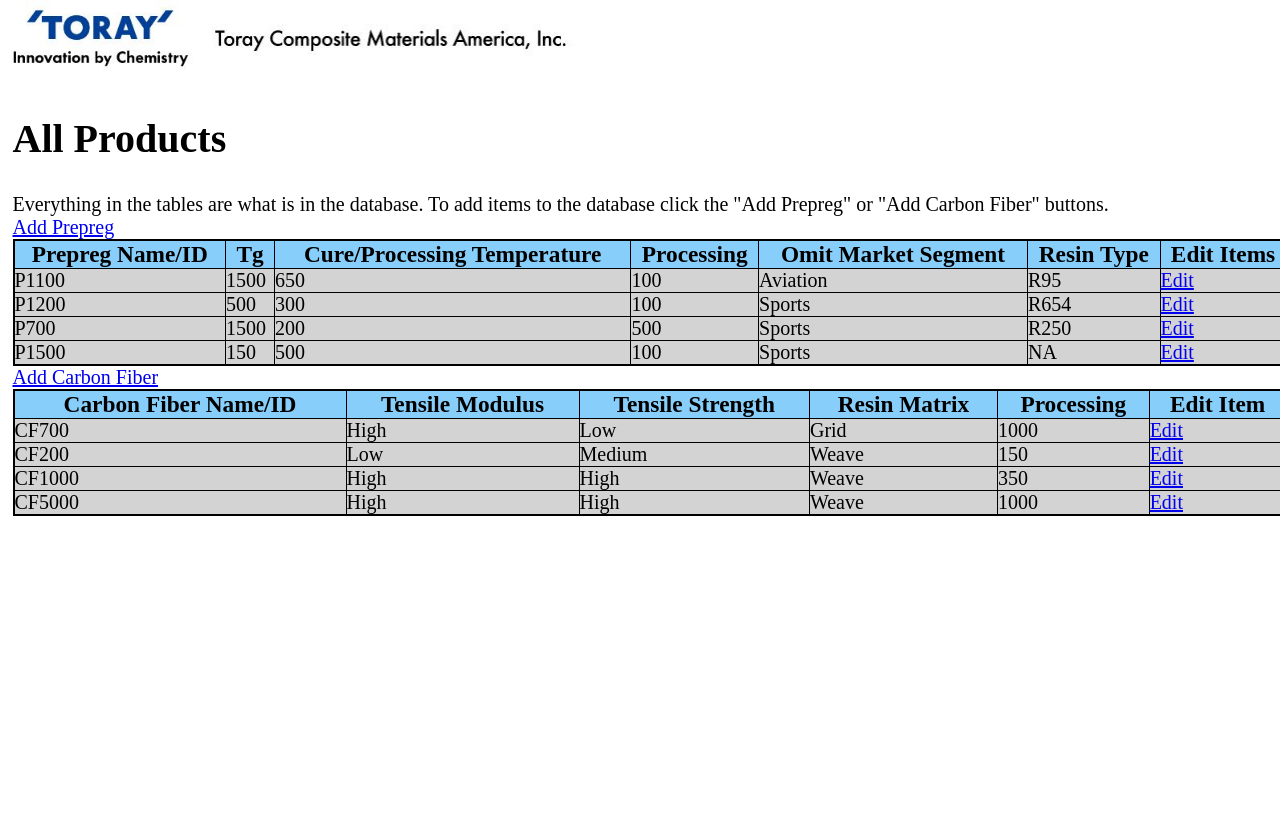
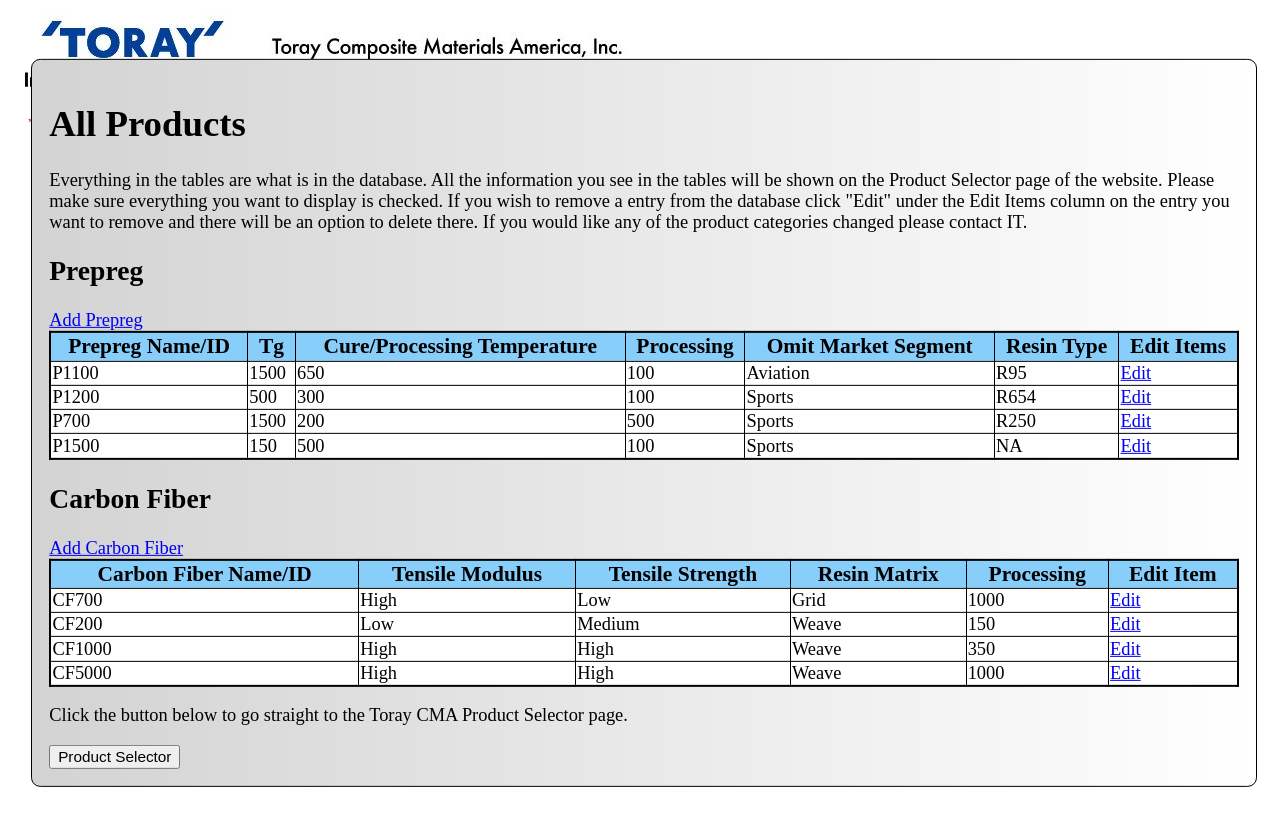
Before and after one commit to rmmukai/RMM_Product_Selector, a Django app: page /products in a window 1280 px wide. After the commit the page ends 787 px from the top, so only its background shows below. Run offline with Django 3.2, Linux system fonts and the light colour scheme; data comes from the database, SQL or seed files in the repository; both versions use the stored data as it was after the commit.

Commit message:
Completed CSS on the all_products.html

```diff
--- a/ProductApp/templates/all_products.html
+++ b/ProductApp/templates/all_products.html
@@ -20,19 +20,26 @@
         <img src="{% static 'images/banner_logo.jpg' %}">
     </div>
 
-    <div id="wrapper">
+    <p id="page_disclaimer">*This is for internal use only*</p>
 
-        <div id="pic_banner">
-        </div>
+    <div id="main_content_wrapper">
+
         <h1>All Products</h1>
 
         <div id="about_content">
-            <p id="page_use">
-                Everything in the tables are what is in the database. To add items to the database click the "Add Prepreg" or "Add Carbon Fiber" buttons.
+
+            <p>
+                Everything in the tables are what is in the database.
+                All the information you see in the tables will be shown on the Product Selector page of the website.
+                Please make sure everything you want to display is checked. If you wish to remove a entry from the database click "Edit" under the Edit Items column on the entry you want to remove and there will be an option to delete there.
+                If you would like any of the product categories changed please contact IT.
             </p>
+
         </div>
 
         <div id="all_tables">
+
+            <h2>Prepreg</h2>
 
             <div id="pp_all_product">
                 <a href="/products/add_prepreg">Add Prepreg</a>
@@ -65,6 +72,8 @@
                 </table>
 
             </div>
+
+            <h2>Carbon Fiber</h2>
 
             <div id="cf_all_product">
                 <a href="/products/add_carbon_fiber">Add Carbon Fiber</a>
@@ -99,6 +108,11 @@
 
         </div>
 
+        <div>
+            <p>Click the button below to go straight to the Toray CMA Product Selector page.</p>
+            <a class="product_selector_link" href="/product_selector"><button>Product Selector</button></a>
+        </div>
+
     </div>
 
 </body>
--- a/static/css/all_products.css
+++ b/static/css/all_products.css
@@ -1,4 +1,4 @@
-/* This CSS is just for the all_products.html */
+This CSS is just for the all_products.html
 
 * {
     /* border: dotted 1px red; */
@@ -11,35 +11,33 @@
     vertical-align: top;
 }
 
-.toray_logo img {
-    width: 200px;
+.banner_logo {
     display: inline-block;
     vertical-align: top;
 }
 
-#wrapper {
-    padding-left: 10px;
-    padding-top: 5px;
-    padding-right: 10px;
-    width: 1020px;
-    min-height: 600px;
-    zoom: 125%;
+#page_disclaimer {
+    font-size: 10pt;
+    padding-left: 20px;
+    color: darkred;
+}
+
+#main_content_wrapper {
+    zoom: 115%;
+    border: 1px solid black;
+    border-radius: 8px;
+    background-image: linear-gradient(to right, lightgrey, white);
+    margin: 20px;
+    padding: 15px;
+    position: absolute;
+    top: 50%;
+    -ms-transform: translateY(-50%);
+    transform: translateY(-50%);
 }
 
 #wrapper img {
     width: 40px;
     height: auto;
-}
-
-.banner_logo {
-    display: inline-block;
-    vertical-align: top;
-}
-
-.banner_logo img {
-    width: 400px;
-    display: inline-block;
-    vertical-align: top;
 }
 
 .product_table {
@@ -55,14 +53,16 @@
 
 .product_table td {
     border: 1px solid black;
-    background-color: lightgray;
+    background-color: white;
 }
 
 .product_table .column_names {
     font-size: 14pt;
 }
 
-h1 {
-    padding-top: 25px;
-    padding-bottom: 25px;
+.product_selector_link {
+    display: inline-block;
+    vertical-align: top;
+    /* padding-left: 1475px; */
+    /* padding-top: 15px; */
 }
```
Also changed, not shown: db.sqlite3, static/css/add_prepreg.css (added).
